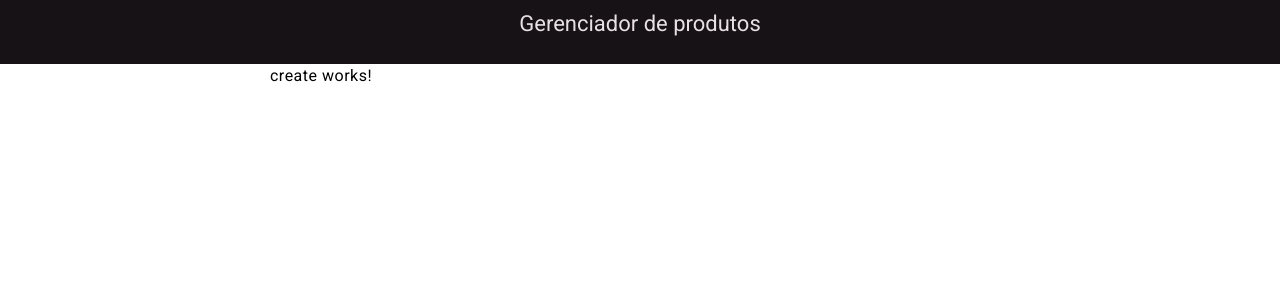
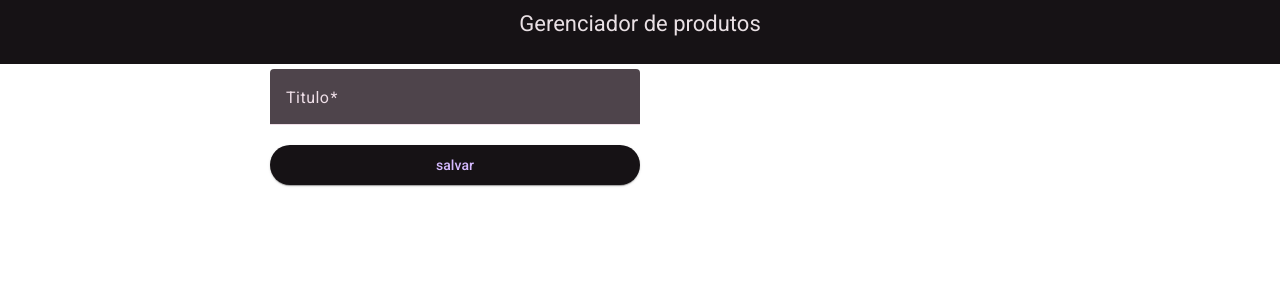
Before and after one commit to GabrielSKlauck/Product-Store-Angular, an Angular app: page /create-product in a window 1280 px wide. Shown: the top 300 px of the page. Built offline with nearby package versions, Linux system fonts and the light colour scheme.

Commit message:
Criação do form e detalhamento

```diff
--- a/src/app/features/create/create.component.css
+++ b/src/app/features/create/create.component.css
@@ -0,0 +1,5 @@
+.form-container{
+    display: flex;
+    flex-direction: column;
+    width: 50%;
+}
--- a/src/app/features/create/create.component.html
+++ b/src/app/features/create/create.component.html
@@ -1 +1,9 @@
-<p>create works!</p>
+<form style="display: flex;" [formGroup]="form" style="margin-top: 5px;" (ngSubmit)="onSubmit()" class="form-container">
+
+    <mat-form-field>
+        <mat-label>Titulo</mat-label>
+        <input matInput type="text" formControlName="title">
+    </mat-form-field>
+
+    <button mat-raised-button color="accent" type="submit">salvar</button>
+</form>
--- a/src/app/features/create/create.component.ts
+++ b/src/app/features/create/create.component.ts
@@ -1,12 +1,22 @@
 import { Component } from '@angular/core';
+import { FormControl, FormGroup, ReactiveFormsModule, Validators } from '@angular/forms';
+import { MatButtonModule } from '@angular/material/button';
+import { MatFormField, MatFormFieldModule } from '@angular/material/form-field';
+import { MatInputModule } from '@angular/material/input';
 
 @Component({
   selector: 'app-create',
   standalone: true,
-  imports: [],
+  imports: [MatButtonModule, ReactiveFormsModule, MatFormFieldModule, MatInputModule],
   templateUrl: './create.component.html',
   styleUrl: './create.component.css'
 })
 export class CreateComponent {
+  form = new FormGroup({
+    title: new FormControl('', { nonNullable: true, validators: Validators.required })
+  })
 
+  onSubmit(){
+    this.form.controls.title.value;
+  }
 }
```
